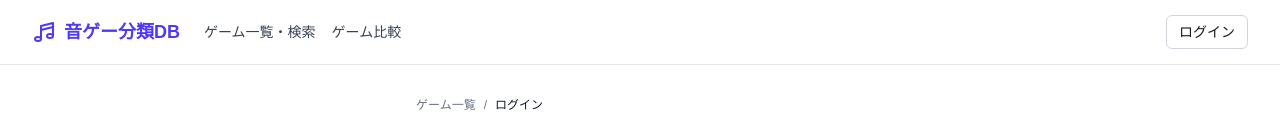
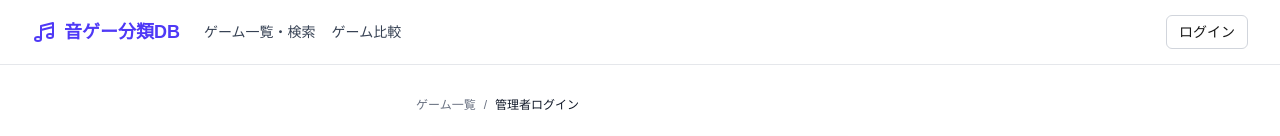
Before and after one commit to S-rky-Lab/rhythm_game_classfication, a Next.js app: page /login in a window 1280 px wide. Shown: the top 136 px of the page. Built offline with nearby package versions, Linux system fonts and the light colour scheme; no server answers.

Commit message:
fix(login): #21 ログインが分かりづらかったので管理者ログインに変更

```diff
--- a/src/app/login/page.tsx
+++ b/src/app/login/page.tsx
@@ -23,7 +23,7 @@ export default async function LoginPage({ searchParams }: PageProps) {
           ゲーム一覧
         </Link>
         <span>/</span>
-        <span className="text-gray-900 dark:text-zinc-100 font-medium">ログイン</span>
+        <span className="text-gray-900 dark:text-zinc-100 font-medium"> 管理者ログイン</span>
       </div>
 
       <div className="bg-white dark:bg-zinc-900 rounded-2xl border border-gray-200 dark:border-zinc-800 p-6 sm:p-8 shadow-sm">
```
